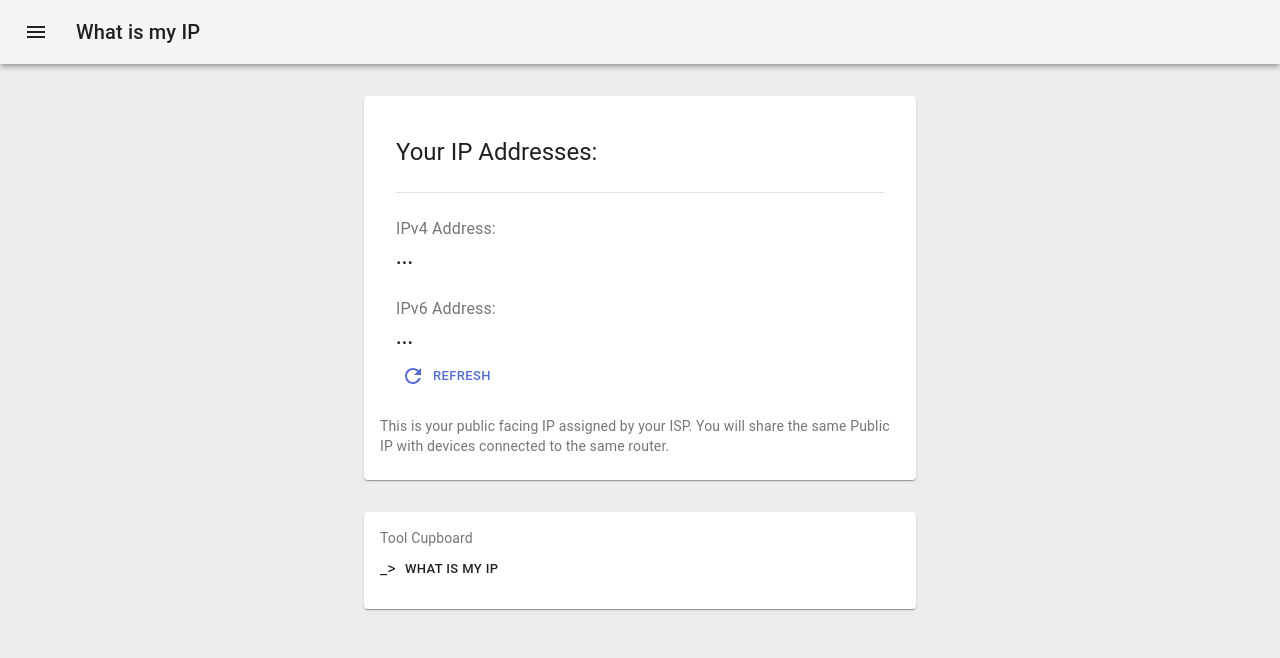
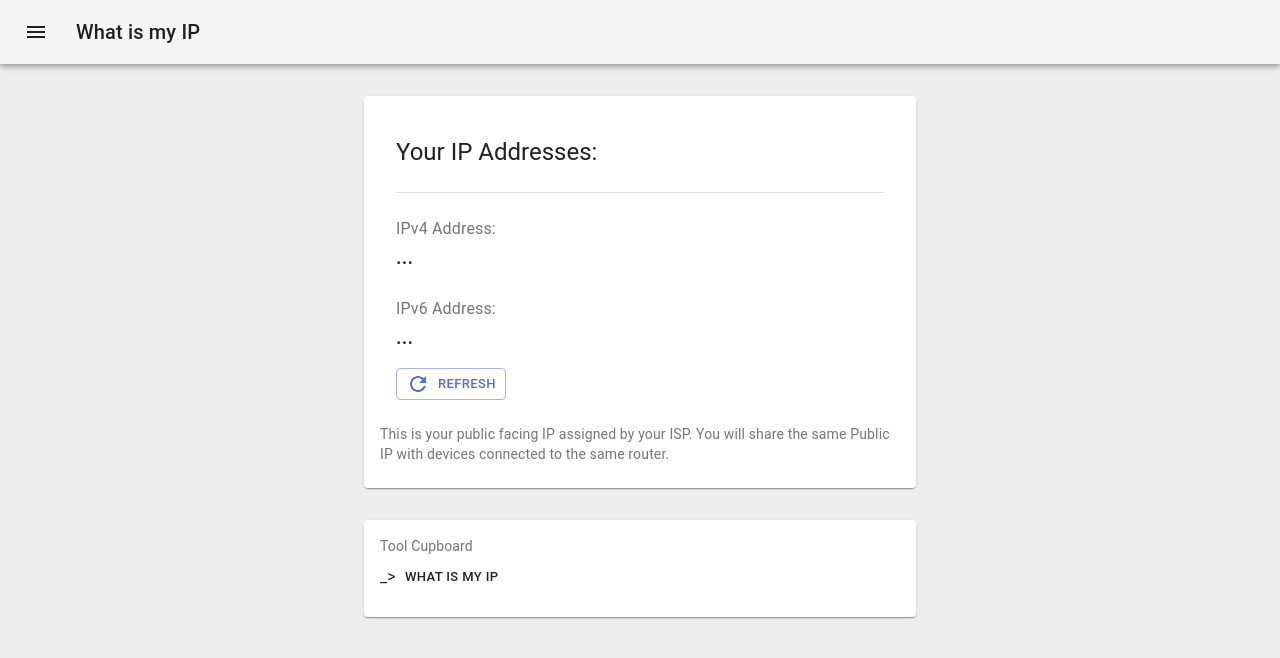
Before and after one commit to oliverhughes/fixthatbug, a Next.js app: page /what-is-my-ip in a window 1280 px wide. Shown: the top 658 px of the page. Built offline with nearby package versions, Linux system fonts and the light colour scheme; no server answers.

Commit message:
update button styling

```diff
--- a/src/components/DisplayMyIp.jsx
+++ b/src/components/DisplayMyIp.jsx
@@ -11,6 +11,9 @@ const useStyles = makeStyles(theme => ({
   card: {
     minWidth: 275,
     marginBottom: theme.spacing(4)
+  },
+  button: {
+    marginTop: theme.spacing(1)
   },
   icon: {
     marginRight: theme.spacing(1)
@@ -43,7 +46,13 @@ const DisplayMyIp = ({ ipv4, ipv6, handleRefresh }) => {
           <Typography variant="h6" gutterBottom>
             {ipv6}
           </Typography>
-          <Button onClick={handleRefresh} color="primary" size="small">
+          <Button
+            className={classes.button}
+            onClick={handleRefresh}
+            variant="outlined"
+            color="primary"
+            size="small"
+          >
             <RefreshIcon className={classes.icon} />
             Refresh
           </Button>
```
